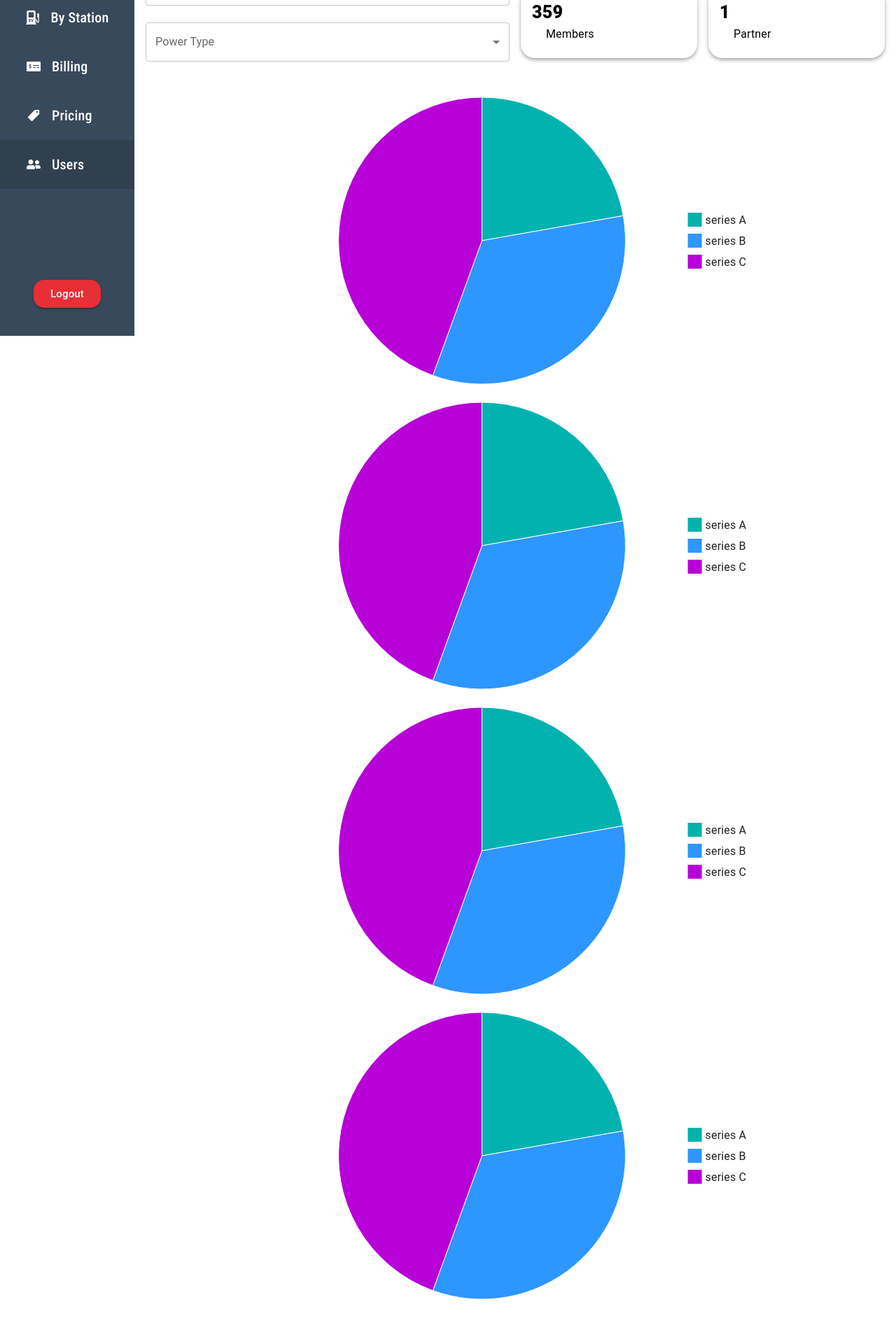
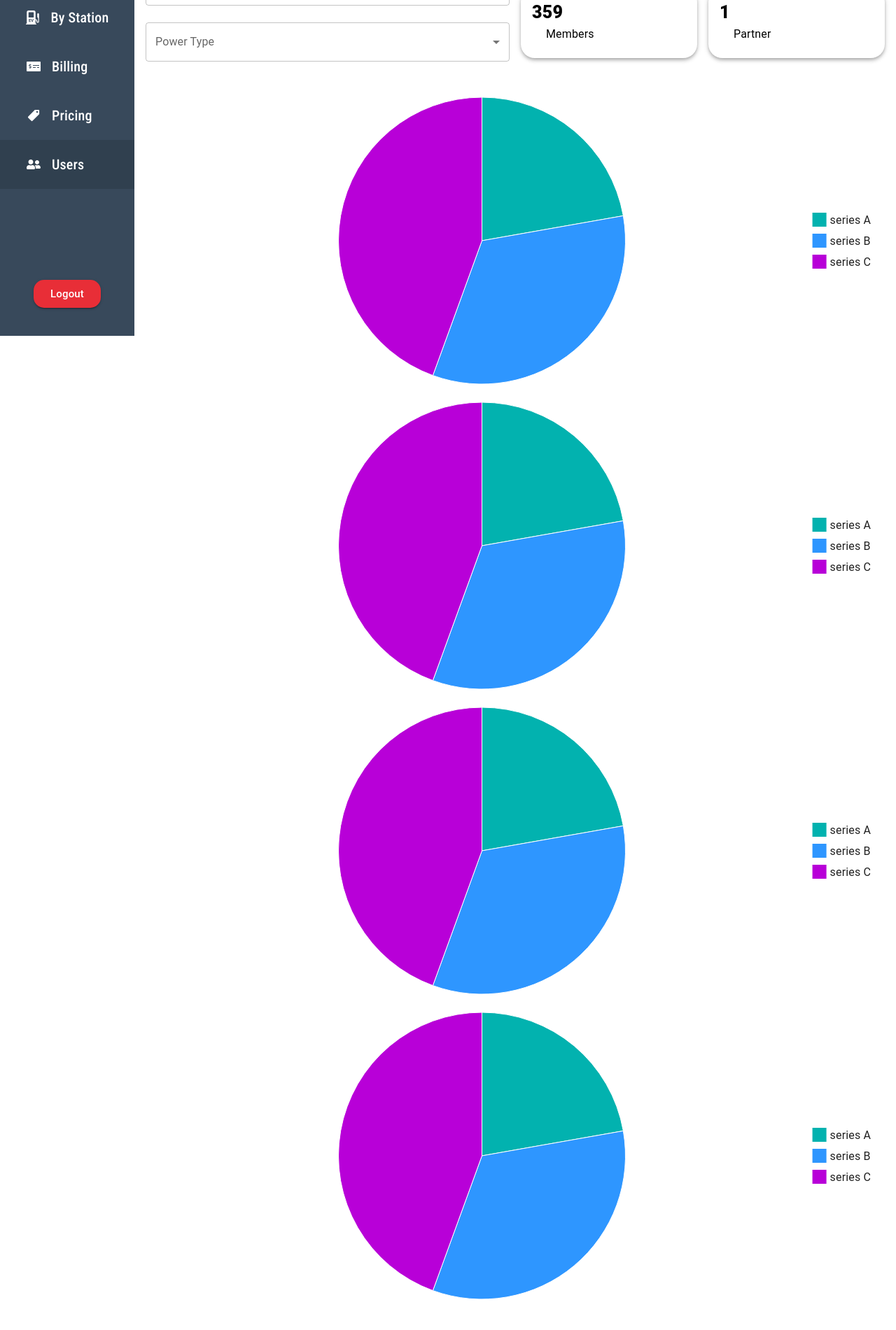
Before and after one commit to dinostrides/chargecoDashboard, a React (Vite) app in the folder client/: page /users in a window 1280 px wide. Shown: the part 320-2221 px from the top of the page at 70% size. Built offline with nearby package versions, Linux system fonts and the light colour scheme; a web font is replaced by a local one.

Commit message:
make all charts use full width

```diff
--- a/client/src/Billing.jsx
+++ b/client/src/Billing.jsx
@@ -143,7 +143,6 @@ function Billing() {
                 }
                 return context.bar.height < 60 ? null : item.value?.toString();
               }}
-              width={1500}
               height={550}
             />
           </Grid>
@@ -160,7 +159,6 @@ function Billing() {
                 }
                 return context.bar.height < 60 ? null : item.value?.toString();
               }}
-              width={1500}
               height={550}
             />
           </Grid>
--- a/client/src/ByStation.jsx
+++ b/client/src/ByStation.jsx
@@ -49,7 +49,6 @@ function ByStation() {
         label: 'rainfall (mm)',
       },
     ],
-    width: 700,
     height: 400,
   };
 
@@ -188,7 +187,6 @@ function ByStation() {
             <BarChart
               xAxis={[{ scaleType: 'band', data: ['group A', 'group B', 'group C'] }]}
               series={[{ data: [4, 3, 5] }, { data: [1, 6, 3] }, { data: [2, 5, 6] }, , { data: [2, 5, 6] },]}
-              width={1500}
               height={500}
             />
           </Grid>
@@ -200,7 +198,6 @@ function ByStation() {
                   data: [2, 5.5, 2, 8.5, 1.5, 5],
                 },
               ]}
-              width={1500}
               height={500}
             />
           </Grid>
--- a/client/src/Pricing.jsx
+++ b/client/src/Pricing.jsx
@@ -101,13 +101,11 @@ function Pricing() {
                   ],
                 },
               ]}
-              width={700}
               height={420}
             />
           </Grid>
           <Grid item xs={12} md={12} lg={12}>
             <ScatterChart
-              width={1500}
               height={700}
               series={[
                 {
--- a/client/src/Users.jsx
+++ b/client/src/Users.jsx
@@ -181,7 +181,6 @@ function Users() {
                     ],
                   },
                 ]}
-                width={700}
                 height={420}
               />
             </Box>
@@ -205,7 +204,6 @@ function Users() {
                     ],
                   },
                 ]}
-                width={700}
                 height={420}
               />
             </Box>
@@ -229,7 +227,6 @@ function Users() {
                     ],
                   },
                 ]}
-                width={700}
                 height={420}
               />
             </Box>
@@ -253,7 +250,6 @@ function Users() {
                     ],
                   },
                 ]}
-                width={700}
                 height={420}
               />
             </Box>
--- a/client/src/Utilisation.jsx
+++ b/client/src/Utilisation.jsx
@@ -234,13 +234,14 @@ function Utilisation() {
           <Grid item xs={12}>
             <Box sx={{ p: 2 }}>
               <LineChart
-                xAxis={[{ data: xAxisData }]}
+                xAxis={[{ data: xAxisData, label: "Hour of Day" }]}
                 series={[
                   {
                     data: seriesData,
+                    area: true,
+                    label: "Average Utilisation Rate (%)"
                   },
                 ]}
-                width={1500}
                 height={400}
               />
             </Box>
```
